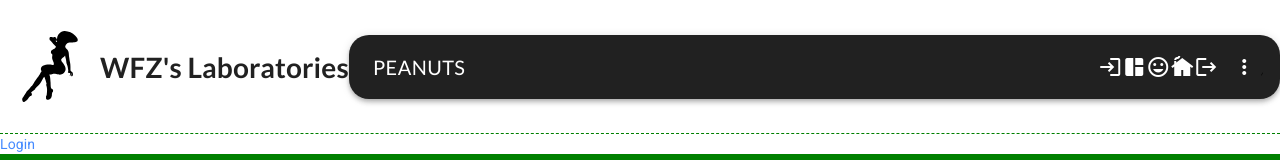
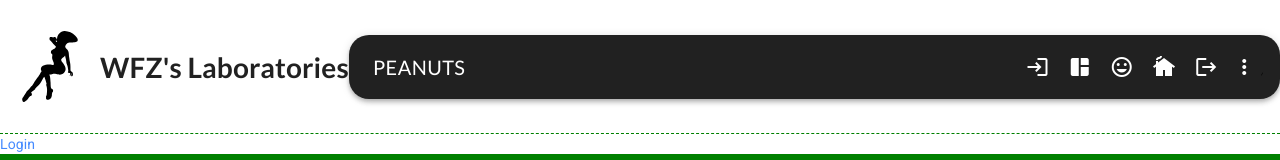
Before and after one commit to clew-bot/wfuz, a Vue app: page / in a window 1280 px wide. Shown: the top 160 px of the page. Built offline with nearby package versions, Linux system fonts and the light colour scheme; no server answers.

Commit message:
more header work

```diff
--- a/src/components/AppHeader.vue
+++ b/src/components/AppHeader.vue
@@ -15,13 +15,22 @@
       <div class="icon__buttons">
         <md-toolbar class="toolbar">
           <h1 class="md-title" style="flex: 1">PEANUTS</h1>
-
-          <md-icon class="md-size-1x">login</md-icon>
-          <md-icon class="md-size-1x">space_dashboard</md-icon>
-          <md-icon class="md-size-1x">insert_emoticon</md-icon>
-          <md-icon class="md-size-1x">cottage</md-icon>
-          <md-icon class="md-size-1x">logout</md-icon>
-
+          <div class="icons__icon">
+            <router-link to="/login">
+              <md-icon class="md-size-1x">login</md-icon>
+            </router-link>
+            <router-link to="/secret">
+              <md-icon class="md-size-1x">space_dashboard</md-icon>
+            </router-link>
+            <md-icon class="md-size-1x">insert_emoticon</md-icon>
+            <md-icon class="md-size-1x">cottage</md-icon>
+            <md-icon
+              class="md-size-1x"
+              @click.native="signout"
+              style="cursor: pointer;"
+              >logout</md-icon
+            >
+          </div>
           <md-button class="md-icon-button">
             <md-icon>more_vert</md-icon>
             <img src="../assets/g.svg" alt="" width="100px" />
@@ -34,11 +43,33 @@
 
 <script>
 // import SideNav from "../components/SideNav";
-
+import firebase from "firebase/app";
+import "firebase/auth";
 export default {
   name: "AppHeader",
   data() {
-    return {};
+    return { loggedIn: false };
+  },
+  created() {
+    firebase.auth().onAuthStateChanged((user) => {
+      this.loggedIn == !!user;
+      // if(user) {
+      //   this.loggedIn = true
+      // } else {
+      //   this.loggedIn = false
+      // }
+    });
+  },
+  methods: {
+    async signout() {
+      try {
+        const data = await firebase.auth().signOut();
+        console.log(data);
+        this.$router.replace({ name: "home" });
+      } catch (err) {
+        console.log("fuck", err);
+      }
+    },
   },
   // components: { SideNav },
 };
@@ -59,6 +90,11 @@ export default {
   flex-grow: 2;
 }
 
+.md-size-1x {
+  margin-left: 1.3rem;
+  pointer-events: all;
+}
+
 .toolbar {
   border-radius: 20px;
 }
```
